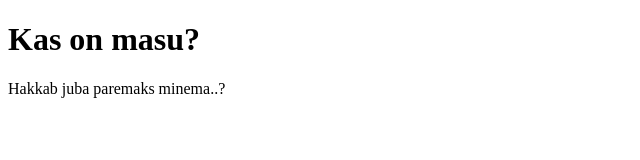
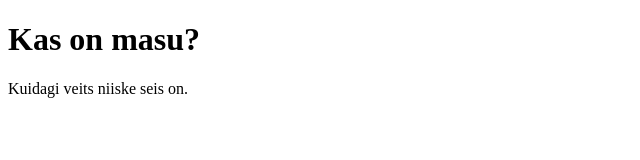
Before and after one commit to oliverviljamaa/masu, a plain HTML site: page index.html in a window 1280 px wide. Shown: the full height of the page, 0-640 px from the left. Drawn offline with Linux system fonts and the light colour scheme.

Commit message:
Update index.html

```diff
--- a/index.html
+++ b/index.html
@@ -7,6 +7,6 @@
 </head>
 <body>
   <h1>Kas on masu?</h1>
-  <p>Hakkab juba paremaks minema..?</p>
+  <p>Kuidagi veits niiske seis on.</p>
 </body>
 </html>
```
